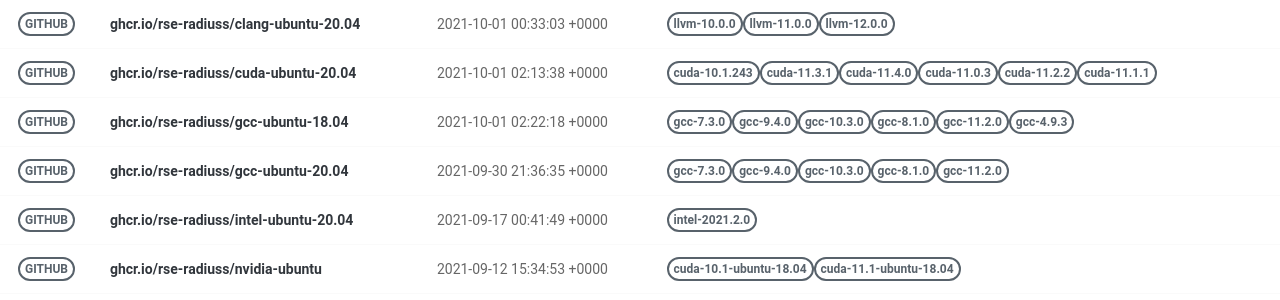
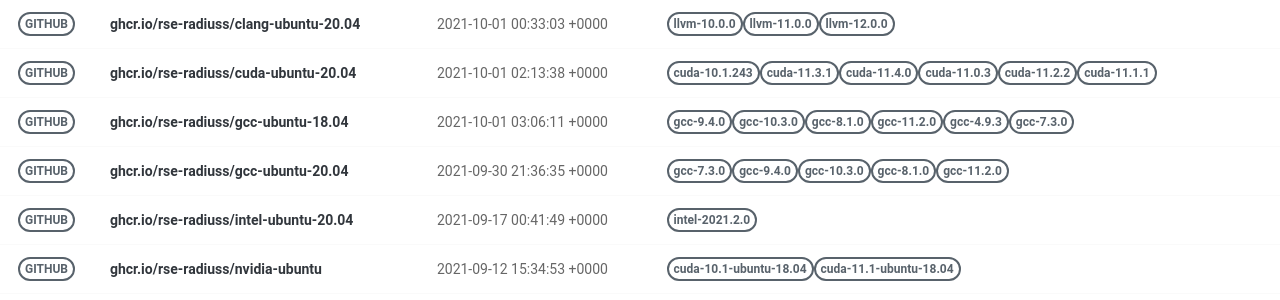
Before and after one commit to rse-ops/docker-images, a Jekyll site: the page built from pages/index.md, in a window 1280 px wide. Shown: the part 179-479 px from the top of the page. Built offline with Jekyll 4.4.1, drawn with Linux system fonts in a browser that asks for light colours; nearby versions of some CDN libraries.

Commit message:
Automated push to update library 2021-10-01

```diff
--- a/_library/ghcr.io-rse-radiuss-gcc-ubuntu-18.04.md
+++ b/_library/ghcr.io-rse-radiuss-gcc-ubuntu-18.04.md
@@ -1,14 +1,11 @@
 ---
 layout: container
 name: ghcr.io/rse-radiuss/gcc-ubuntu-18.04
-updated_at: 2021-10-01 02:22:18.530285
+updated_at: 2021-10-01 03:06:11.926413
 
 
 container_url: https://github.com/orgs/rse-radiuss/packages/container/package/gcc-ubuntu-18.04
 versions:
- - tag: gcc-7.3.0
-   dockerfile: https://github.com/rse-radiuss/docker-images/blob/main/ubuntu/gcc/Dockerfile
-   manifest: https://crane.ggcr.dev/manifest/ghcr.io/rse-radiuss/gcc-ubuntu-18.04:gcc-7.3.0
  - tag: gcc-9.4.0
    dockerfile: https://github.com/rse-radiuss/docker-images/blob/main/ubuntu/gcc/Dockerfile
    manifest: https://crane.ggcr.dev/manifest/ghcr.io/rse-radiuss/gcc-ubuntu-18.04:gcc-9.4.0
```
Also changed, not shown: other parts of _library/ghcr.io-rse-radiuss-gcc-ubuntu-18.04.md (+3 -0 lines).
